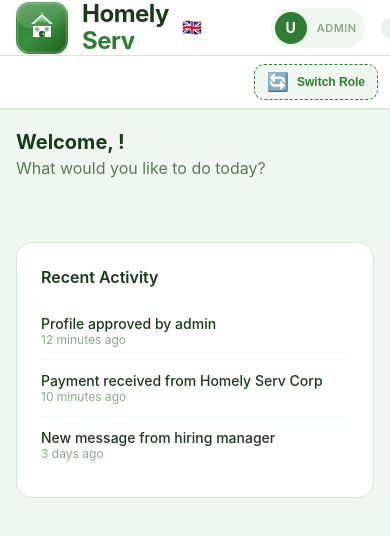
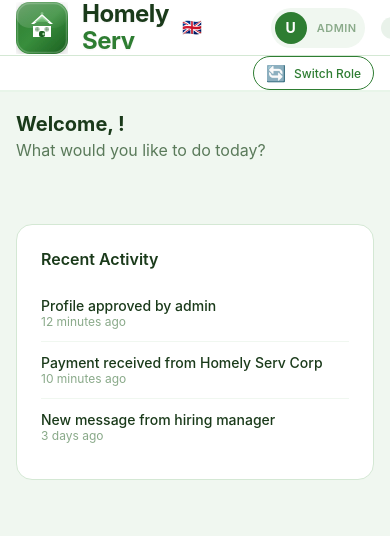
Before and after one commit to contractforlife-eng/homelyserv, a React (Vite) app in the folder frontend/: page / in a window 390 px wide. Shown: the top 536 px of the page. Built offline with nearby package versions, Linux system fonts and the light colour scheme; sample sign-in values are in the browser's storage.

Commit message:
Improved tab design with clean active indicator bar

```diff
--- a/frontend/src/components/Layout.jsx
+++ b/frontend/src/components/Layout.jsx
@@ -82,7 +82,8 @@ export default function Layout({ children, activeTab }) {
         </div>
       </nav>
 
-      <div className="nav-tabs">
+      {/* Navigation Tabs - Improved Design */}
+      <div className="nav-tabs-container">
         {navItems.map((item) => (
           <button
             key={item.key}
@@ -91,6 +92,9 @@ export default function Layout({ children, activeTab }) {
           >
             <span className="nav-tab-icon">{item.icon}</span>
             <span className="nav-tab-label">{item.label}</span>
+            {activeTab === item.key && (
+              <span className="nav-tab-indicator"></span>
+            )}
           </button>
         ))}
         {user?.role !== 'ADMIN' && (
--- a/frontend/src/index.css
+++ b/frontend/src/index.css
@@ -276,59 +276,100 @@ body {
    NAVIGATION TABS
    ============================================ */
 
-.nav-tabs {
+/* ============================================
+   NAVIGATION TABS - IMPROVED DESIGN
+   ============================================ */
+
+.nav-tabs-container {
   max-width: 1200px;
   margin: 0 auto;
-  padding: 12px 24px;
+  padding: 0 24px;
   display: flex;
   gap: 4px;
-  border-bottom: 2px solid #d4e8d4;
+  border-bottom: 2px solid #e8f5e9;
   background: #ffffff;
   flex-wrap: wrap;
+  position: relative;
 }
 
 .nav-tab {
   display: flex;
   align-items: center;
   gap: 8px;
-  padding: 10px 20px;
+  padding: 14px 24px;
   border: none;
   background: transparent;
   color: #5a7a5a;
   font-size: 14px;
-  font-weight: 600;
+  font-weight: 500;
   cursor: pointer;
   transition: all 0.3s ease;
-  border-radius: 10px;
+  border-radius: 8px 8px 0 0;
   position: relative;
+  font-family: inherit;
 }
 
 .nav-tab:hover {
-  background: #e8f5e9;
+  background: #f0f7f0;
   color: #1a3a1a;
 }
 
 .nav-tab.active {
-  background: #2e7d32;
-  color: #ffffff;
+  color: #2e7d32;
+  font-weight: 600;
+  background: #f0f7f0;
 }
 
-.nav-tab.active::after {
-  content: '';
+.nav-tab.active .nav-tab-icon {
+  transform: scale(1.1);
+}
+
+/* Active indicator bar - clean and professional */
+.nav-tab-indicator {
   position: absolute;
   bottom: -2px;
   left: 20%;
   right: 20%;
   height: 3px;
-  background: #2e7d32;
+  background: linear-gradient(90deg, #2e7d32, #4caf50);
   border-radius: 3px;
+  animation: slideIn 0.3s ease;
 }
 
+@keyframes slideIn {
+  from {
+    opacity: 0;
+    transform: scaleX(0.8);
+  }
+  to {
+    opacity: 1;
+    transform: scaleX(1);
+  }
+}
+
+.nav-tab-icon {
+  font-size: 18px;
+  transition: transform 0.3s ease;
+}
+
+.nav-tab-label {
+  font-size: 14px;
+  font-weight: 500;
+}
+
+.nav-tab.active .nav-tab-label {
+  font-weight: 600;
+}
+
+/* Switch Role button - Professional style */
 .nav-tab.switch-role {
   margin-left: auto;
-  border: 1px dashed #2e7d32;
-  background: #f0f7f0;
+  border: 1.5px solid #2e7d32;
+  border-radius: 20px;
+  background: transparent;
   color: #2e7d32;
+  padding: 10px 20px;
+  transition: all 0.3s ease;
 }
 
 .nav-tab.switch-role:hover {
@@ -336,13 +377,56 @@ body {
   color: #ffffff;
 }
 
-.nav-tab-icon {
-  font-size: 18px;
+.nav-tab.switch-role .nav-tab-icon {
+  font-size: 16px;
 }
 
-.nav-tab-label {
-  font-size: 14px;
-  font-weight: 600;
+.nav-tab.switch-role .nav-tab-label {
+  font-size: 13px;
+}
+
+@media (max-width: 768px) {
+  .nav-tabs-container {
+    padding: 0 16px;
+    gap: 2px;
+  }
+
+  .nav-tab {
+    padding: 10px 14px;
+    font-size: 13px;
+  }
+
+  .nav-tab-label {
+    font-size: 13px;
+  }
+
+  .nav-tab.switch-role {
+    padding: 8px 14px;
+    font-size: 12px;
+  }
+
+  .nav-tab.switch-role .nav-tab-label {
+    font-size: 12px;
+  }
+}
+
+@media (max-width: 480px) {
+  .nav-tab {
+    padding: 8px 10px;
+    font-size: 12px;
+  }
+
+  .nav-tab-label {
+    font-size: 12px;
+  }
+
+  .nav-tab-icon {
+    font-size: 15px;
+  }
+
+  .nav-tab.switch-role {
+    padding: 6px 12px;
+  }
 }
 
 /* ============================================
```
